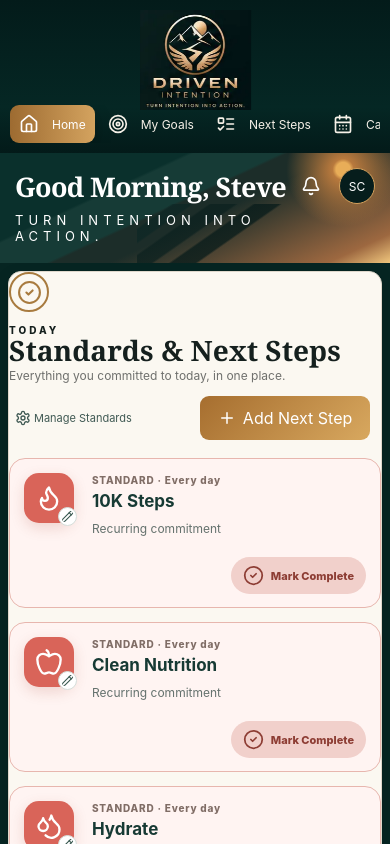
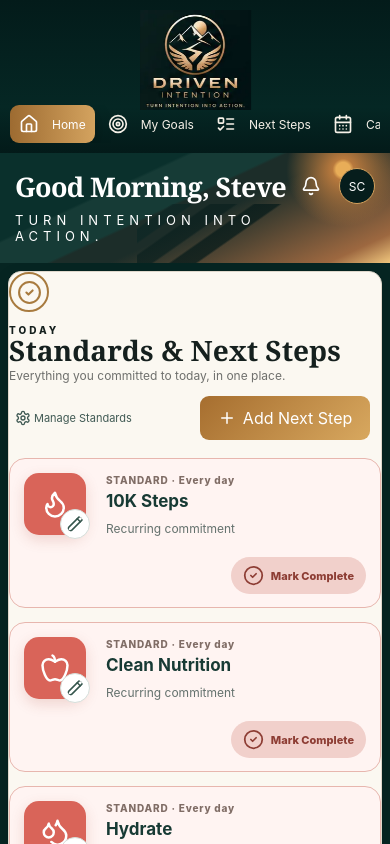
Before and after one commit to stevecrabb82/driven-intention-app, a React (Vite) app: page / in a window 390 px wide. Shown: the top 844 px of the page. Built offline with nearby package versions, Linux system fonts and the light colour scheme.

Commit message:
Make edit controls easier to tap on mobile
Increase edit tap targets and pencil visibility for phone use.

```diff
--- a/src/styles.css
+++ b/src/styles.css
@@ -335,3 +335,39 @@
   .daily-action-card{grid-template-columns:54px minmax(0,1fr);padding:14px;}
   .daily-action-icon{width:50px;height:50px;}
 }
+
+
+/* Larger edit tap targets for touch devices */
+.daily-action-icon{
+  min-width:64px;
+  min-height:64px;
+}
+.icon-edit-mark{
+  width:17px;
+  height:17px;
+  right:-5px;
+  bottom:-5px;
+  padding:4px;
+}
+@media (max-width: 680px){
+  .daily-action-card{
+    grid-template-columns:68px minmax(0,1fr);
+  }
+  .daily-action-icon{
+    width:62px;
+    height:62px;
+    min-width:62px;
+    min-height:62px;
+  }
+  .daily-action-icon svg:not(.icon-edit-mark){
+    width:30px;
+    height:30px;
+  }
+  .icon-edit-mark{
+    width:18px;
+    height:18px;
+    right:-4px;
+    bottom:-4px;
+    padding:5px;
+  }
+}
```
